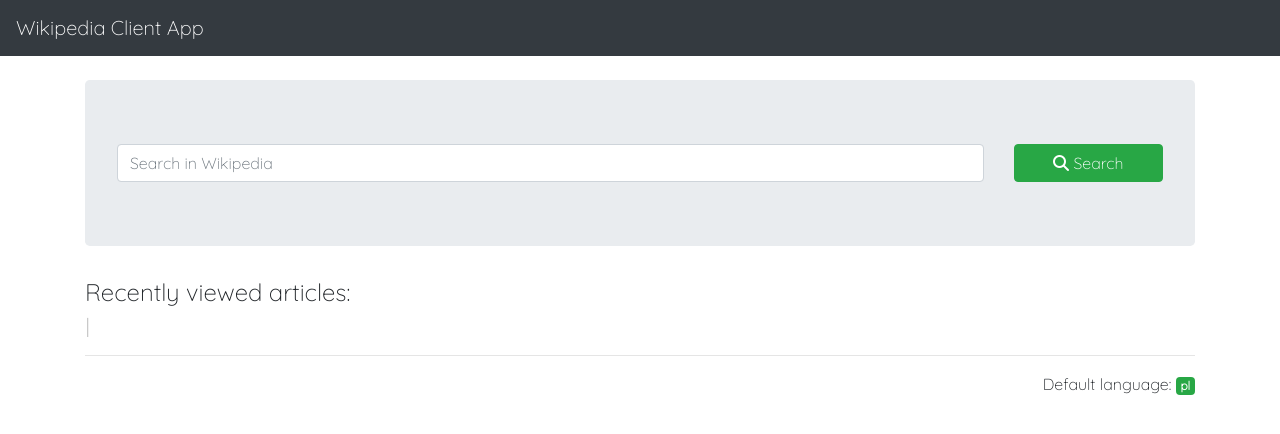
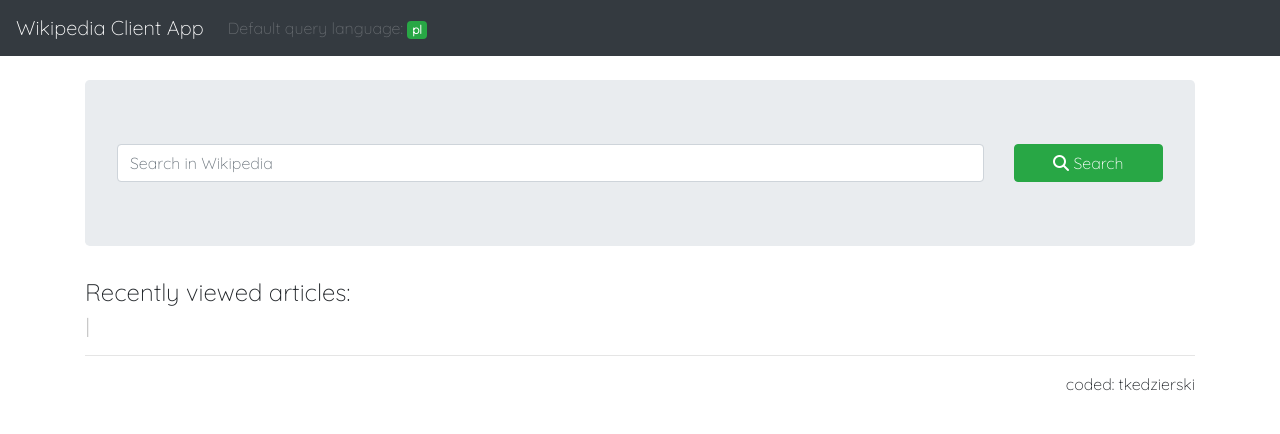
Before and after one commit to tytuskedzierski/FlaskWikiApp, a Flask app: page / in a window 1280 px wide. Shown: the top 434 px of the page. Run offline with Flask 2, Linux system fonts and the light colour scheme; data that the repository does not hold is empty; some libraries are stand-ins or nearby versions.

Commit message:
code author in footer main page

```diff
--- a/templates/error.html
+++ b/templates/error.html
@@ -11,6 +11,11 @@
 <body>
 <nav class="navbar navbar-expand-sm bg-dark navbar-dark">
 <a class="navbar-brand" href="{{app_address}}" style="font-family: 'Quicksand', sans-serif;">Wikipedia Client App</a>
+<ul class="navbar-nav">
+    <li class="nav-item">
+      <a class="nav-link disabled" href="#" style="font-family: 'Quicksand', sans-serif;">Default query language: <span class="badge badge-success" >{{defaultLang}}</span></a>
+    </li>
+  </ul>
 </nav>
 <div class="container">
 
@@ -34,7 +39,8 @@
              <a href="{{app_address}}/Show/{{prevrec[2]}}/{{prevrec[1]}}" style="font-family: 'Quicksand', sans-serif;">{{prevrec[1]}}</a> <span style="color:#c7c7c7;">|</span>
         {% endfor %}
        <hr>
-    <p class="float-right" style="font-family: 'Quicksand', sans-serif;"> Default language: <span class="badge badge-success">{{defaultLang}}</span></p>
+
+    <p class="float-right" style="font-family: 'Quicksand', sans-serif;"> coded: tkedzierski</p>
 </div>
 </div>
 </div>
--- a/templates/wikiShow.html
+++ b/templates/wikiShow.html
@@ -26,7 +26,7 @@
     {% endfor %}
 
     <hr>
-                <p class="float-right" style="font-family: 'Quicksand', sans-serif;">Query language: <span class="badge badge-primary">{{inLang}}</span> Default language: <span class="badge badge-success">{{defaultLang}}</span></p>
+                <p class="float-right" style="font-family: 'Quicksand', sans-serif;">Document language: <span class="badge badge-primary">{{inLang}}</span> Default language: <span class="badge badge-success">{{defaultLang}}</span></p>
 <br>
 
 
```
